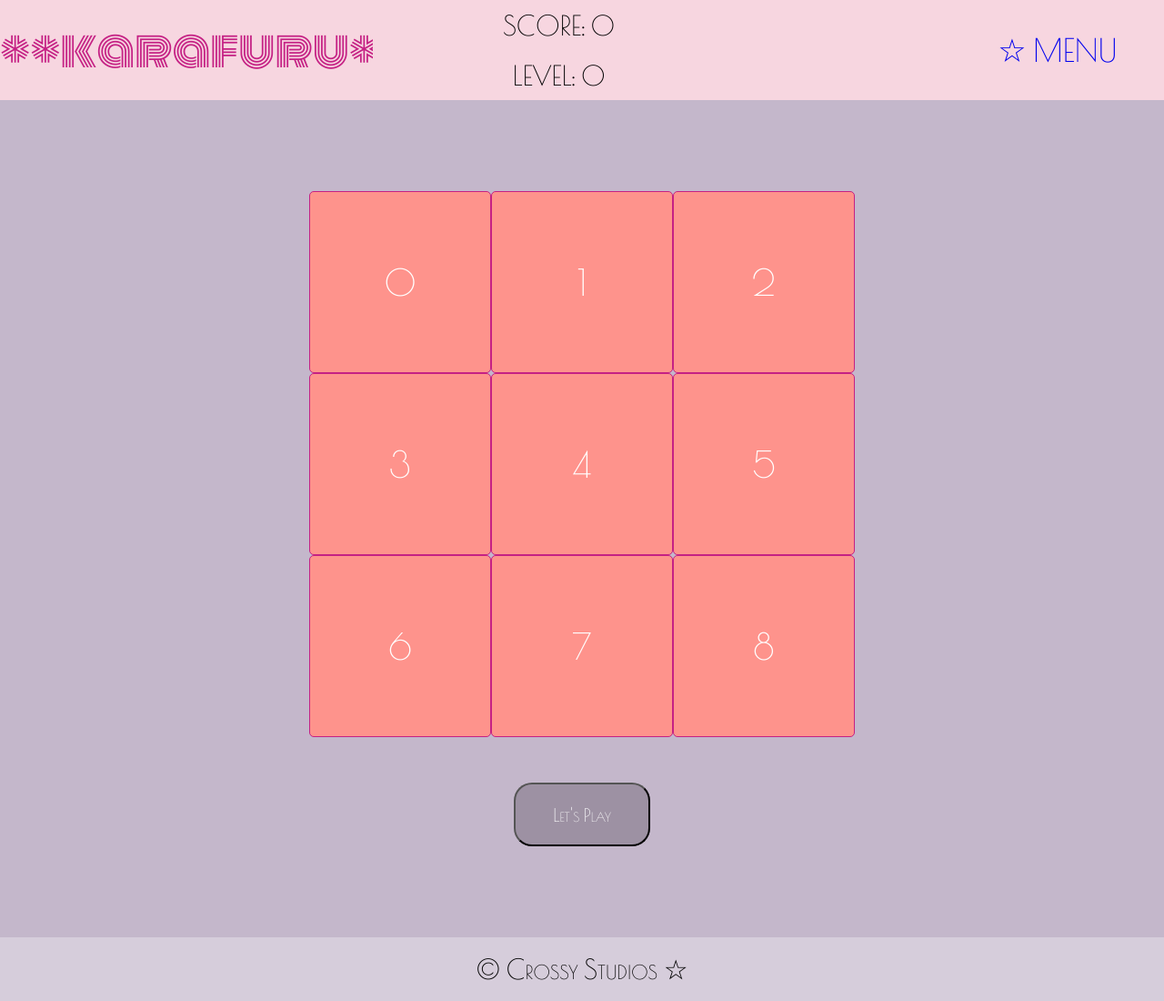
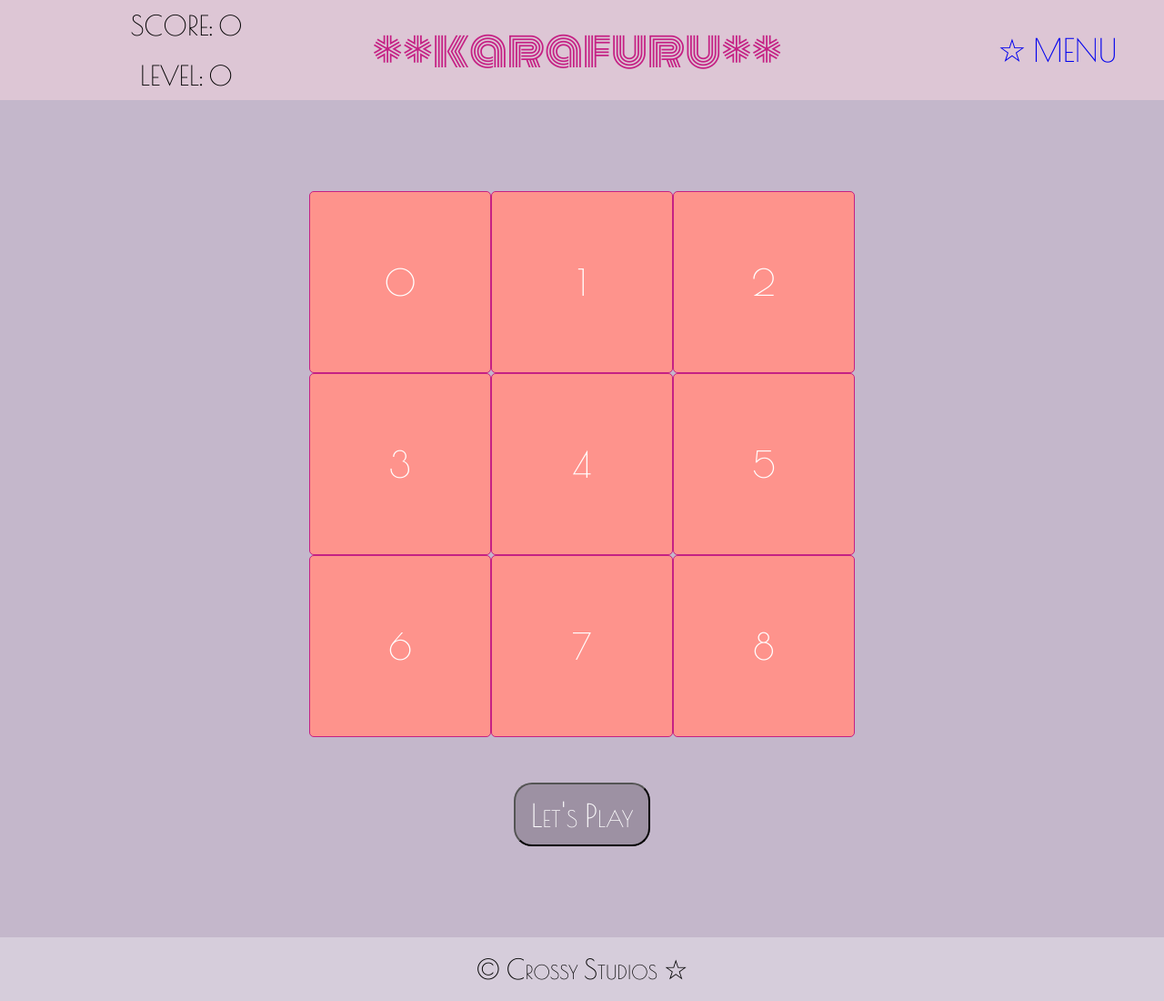
Before and after one commit to hannah2503/karafuru, a PHP site: page / in a window 1280 px wide. Shown: the whole page at 91% size. Run offline with PHP 8.4, Linux system fonts and the light colour scheme; some libraries are stand-ins or nearby versions.

Commit message:
refining css file

```diff
--- a/css/style.css
+++ b/css/style.css
@@ -1,11 +1,12 @@
 body {
   background: #C4B7CB;
   font-family: 'Poiret One', cursive;
-  width: 100%;
+  /*width: 100%;*/
 }
 
 header {
   background: #F7D6E0;
+  background: rgba(247, 214, 224, 0.5);
   height: 110px;
   margin: auto;
   position: static;
@@ -13,7 +14,6 @@ header {
 }
 
 h1 {
-  background: #F7D6E0;
   color: #C52184;
   float: left;
   font-family: 'Monoton', cursive;
@@ -25,7 +25,6 @@ h1 {
 }
 
 .score-board {
-  background: #F7D6E0;
   float: left;
   font-size: 30px;
   height: 110px;
@@ -35,7 +34,6 @@ h1 {
 }
 
 nav{
-  background: #F7D6E0;
   float: left;
   height: 110px;
   line-height: 110px;
@@ -91,8 +89,6 @@ main {
   width: 600px;
 }
 
-
-
 .square {
   background: #FE938C;
   border: 1px solid #C52184;
@@ -127,7 +123,7 @@ button {
   color: white;
   display: block;
   font-family: 'Poiret One', cursive;
-  font-size: 20px;
+  font-size: 35px;
   font-variant-caps: small-caps;
   height: 70px;
   margin: 0 auto;
@@ -140,7 +136,6 @@ footer {
   bottom: -300px;
   font-size: 30px;
   font-variant-caps: small-caps;
-  height: 70px;
   line-height: 70px;
   margin: 0 auto;
   position: absolute;
--- a/index.html
+++ b/index.html
@@ -15,11 +15,11 @@
 </head>
 <body>
   <header>
-    <h1>**karafuru**</h1>
     <div class="score-board">
       <p>SCORE: <span class="score">0</span></p>
       <p>LEVEL: <span class="level">0</span></p>
     </div>
+    <h1>**karafuru**</h1>
     <nav class="navbar">
       <a href="#"><div class ="star">
         &#9734; MENU
```
